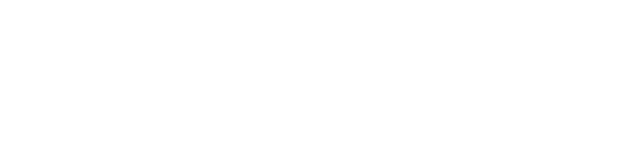
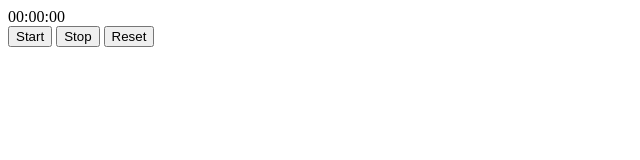
Before and after one commit to Tooru1953/stopwatch, a plain HTML site: page index.html in a window 1280 px wide. Shown: the whole page, without its empty margins (0-640 px from the left). Drawn offline with Linux system fonts and the light colour scheme.

Commit message:
html done

```diff
--- a/index.html
+++ b/index.html
@@ -4,6 +4,16 @@
     <meta charset="UTF-8" />
     <meta name="viewport" content="width=device-width, initial-scale=1.0" />
     <title>stopwatch</title>
+    <link rel="stylesheet" href="style.css" />
   </head>
-  <body></body>
+  <body>
+    <div id="timer">00:00:00</div>
+    <div id="buttons">
+      <button id="start">Start</button>
+      <button id="stop">Stop</button>
+      <button id="reset">Reset</button>
+    </div>
+
+    <script src="main.js"></script>
+  </body>
 </html>
```
Also changed, not shown: main.js (added), style.css (added).
